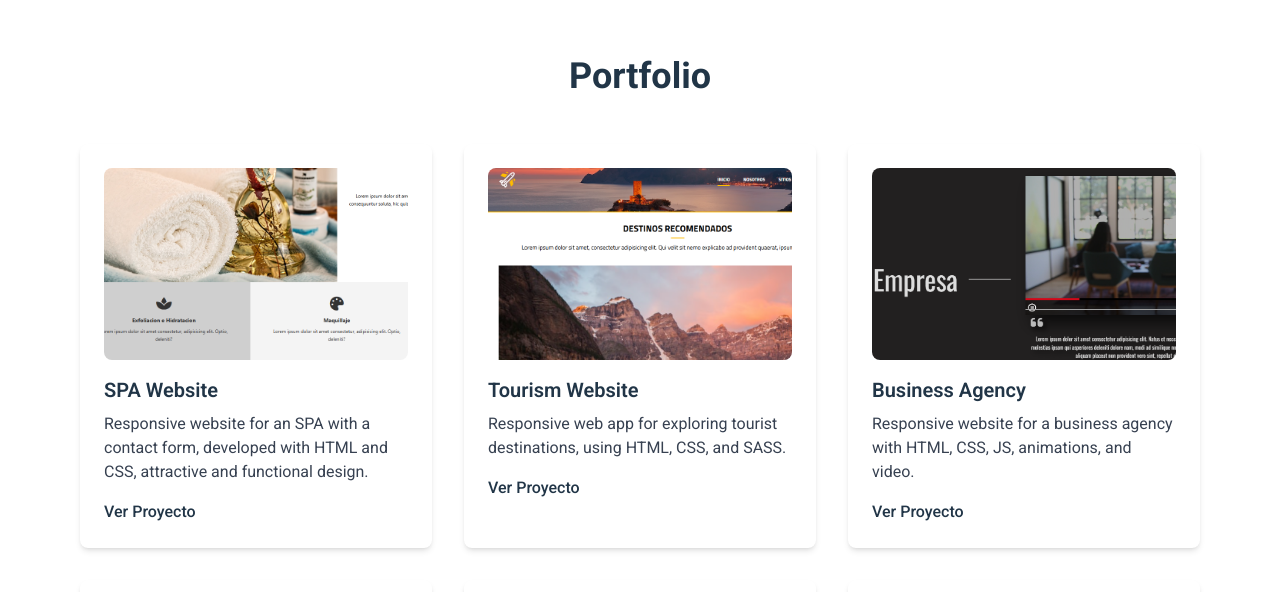
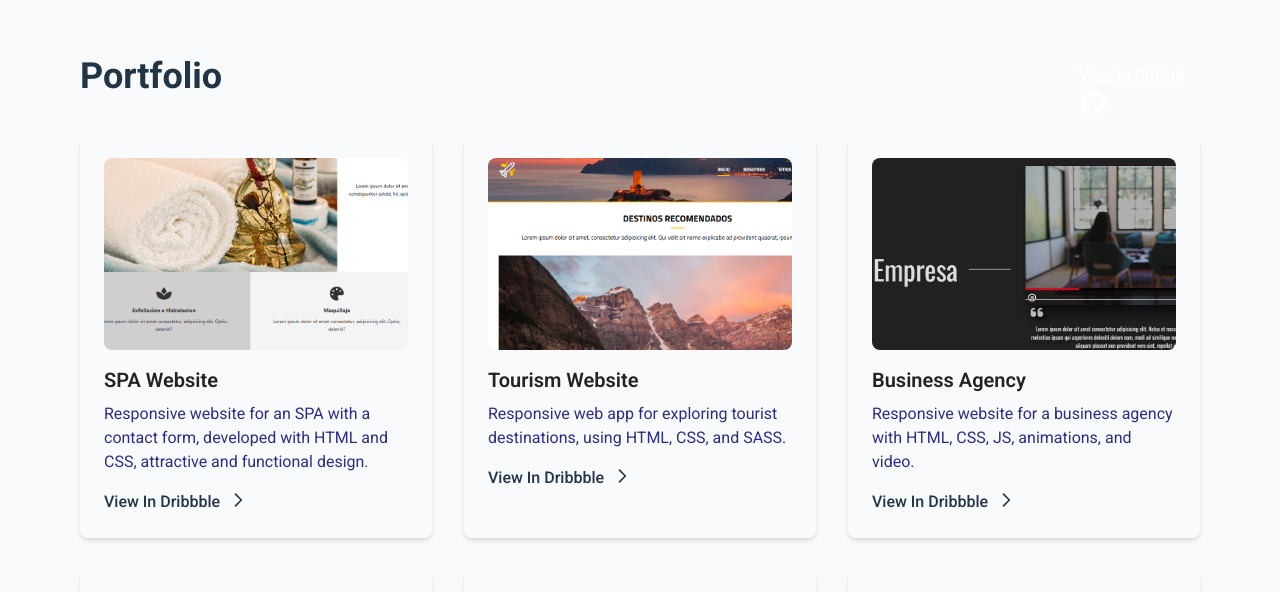
Before and after one commit to katitafranco/portfolio-katifranco, a React (Vite) app: page / in a window 1280 px wide. Shown: the part 2144-2736 px from the top of the page. Built offline with nearby package versions, Linux system fonts and the light colour scheme.

Commit message:
Update Portfolio Add button github

```diff
--- a/src/components/PortfolioCard.tsx
+++ b/src/components/PortfolioCard.tsx
@@ -1,4 +1,3 @@
-// PortfolioCard.tsx
 import React from "react";
 
 interface ProjectCardProps {
@@ -15,21 +14,31 @@ const PortfolioCard: React.FC<ProjectCardProps> = ({
   link,
 }) => {
   return (
-    <div className="bg-white p-6 rounded-lg shadow-md transition-transform duration-300 hover:transform hover:scale-105">
+    <div className="bg-gray-150 p-6 rounded-lg shadow-md transition-transform duration-300 hover:scale-105 hover:shadow-lg">
       <img
         src={image}
         alt={title}
         className="w-full h-48 object-cover rounded-lg mb-4"
       />
-      <h3 className="text-xl font-semibold mb-2">{title}</h3>
-      <p className="text-gray-700 mb-4">{description}</p>
+      <h3 className="text-xl font-semibold mb-2 text-black">{title}</h3>
+      <p className="text-darkBlue mb-4">{description}</p>
       <a
         href={link}
         target="_blank"
         rel="noopener noreferrer"
-        className="text-purple-600 hover:text-purple-800"
+        className="flex  items-start justify-start text-purple-600 border-b-3 border-red hover:border-pink-500 hover:text-pink-500 transition-all duration-300"
       >
-        Ver Proyecto
+        <span>View In Dribbble</span>
+        <svg
+          xmlns="http://www.w3.org/2000/svg"
+          fill="none"
+          viewBox="0 0 24 24"
+          strokeWidth={2}
+          stroke="currentColor"
+          className="w-5 h-5 ml-2"
+        >
+          <path strokeLinecap="round" strokeLinejoin="round" d="M9 5l7 7-7 7" />
+        </svg>
       </a>
     </div>
   );
--- a/src/i18n.ts
+++ b/src/i18n.ts
@@ -40,6 +40,7 @@ const resources = {
       },
       portfolio: {
         title: "Portfolio",
+        button:"View In GitHub",
         projects: [
           {
             title: "SPA Website",
@@ -122,36 +123,49 @@ const resources = {
       },
       portfolio: {
         title: "Portafolio",
+        button:"Ingresa a mi Github",
         projects: [
           {
             title: "Sitio Web SPA",
             description: "Sitio Web Responsivo para un SPA, con formulario de contacto, desarrollado con HTML y CSS, diseño atractivo y funcional.",
             link: "https://katitafranco.github.io/web_spa_responsive/index.html",
+           image: "./src/assets/imagenSPA.png"
+
           },
           {
             title: "Sitio Web Turismo",
             description: "Aplicación web responsiva para explorar lugares turísticos, utilizando HTML, CSS y SASS.",
             link: "https://katitafranco.github.io/dynamic-travel-sass/dist/index.html",
+          image: "./src/assets/imagenTurismo.png", // Cambia por la imagen de tu proyecto
+
           },
           {
             title: "Agencia de Negocios",
             description: "Web responsiva para agencia de negocios con HTML, CSS, JS, animaciones y video.",
             link: "https://katitafranco.github.io/biz-agency-site/",
+          image: "./src/assets/imagenBusiness.png",
+
           },
           {
             title: "Cotizador de Hosting",
             description: "Layout responsivo de un cotizador de hosting usando Flexbox.",
             link: "https://katitafranco.github.io/flex-cotizador-hosting/",
+           image: "./src/assets/imagenCotizador.png", // Cambia por la imagen de tu proyecto
+
           },
           {
             title: "Testimonios Interactivos",
             description: "Página web que presenta un slider de testimonios interactivo, utilizando HTML, CSS y JavaScript nativo, con transiciones suaves.",
             link: "https://katitafranco.github.io/slider-testimonios-js/",
+           image:"./src/assets/imagenSliders.png",
+
           },
           {
             title: "MERN User CRUD",
             description: "Aplicación CRUD de usuarios usando MongoDB, Mongoose, Express, React, Node.js con animaciones de AOS y notificaciones con SweetAlert2.",
             link: "https://github.com/katitafranco/crud-mern-stack/tree/master",
+           image:"./src/assets/imagenCRUD2.png",
+
           },
         ],
       },
--- a/src/sections/AboutMe.tsx
+++ b/src/sections/AboutMe.tsx
@@ -27,8 +27,8 @@ const AboutMe = () => {
             <p className="text-md  md:text-lg lg:text-xl text-gray-700">
               {t("aboutMe.description")}
             </p>
-            <br />
-            <p className="text-gray-900 mx-8">{t("aboutMe.skills")}</p>
+            {/*  <br />
+            <p className="text-gray-900 mx-8">{t("aboutMe.skills")}</p> */}
           </div>
         </div>
       </div>
--- a/src/sections/Portfolio.tsx
+++ b/src/sections/Portfolio.tsx
@@ -1,4 +1,3 @@
-// Portfolio.tsx
 import { useTranslation } from "react-i18next";
 import PortfolioCard from "../components/PortfolioCard";
 
@@ -17,17 +16,34 @@ const Portfolio = () => {
   }) as Project[];
 
   return (
-    <section id="portfolio" className="bg-white py-16">
+    <section id="portfolio" className="bg-gray-50 py-16">
       <div className="max-w-6xl mx-auto px-4">
-        <h2 className="text-4xl font-bold text-purple-600 text-center mb-12">
+        <div className="flex flex-row justify-between mb-2 whitespace-nowrap">
+          <h2 className="text-4xl font-bold text-purple-600 text-center mb-2">
             {t("portfolio.title")}
           </h2>
-        <div className="grid grid-cols-1 sm:grid-cols-2 md:grid-cols-3 lg:grid-cols-3 gap-8">
-          {projects.map((project, index) => {
-            console.log(project.image);
-
-            // Verificar cada proyecto que se está iterando
-            return (
+          <a
+            href="https://github.com/katitafranco/"
+            target="_blank"
+            className="inline-block p-2 bg-pink bg-transparent text-white rounded-md hover:bg-purple-800 transition-colors"
+          >
+            <span className="mr-2">{t("portfolio.button")}</span>
+            {/* Aquí está el logo de GitHub en formato SVG */}
+            <svg
+              xmlns="http://www.w3.org/2000/svg"
+              viewBox="0 0 30 30"
+              width="30px"
+              height="30px"
+            >
+              <path
+                d="M15,3C8.373,3,3,8.373,3,15c0,5.623,3.872,10.328,9.092,11.63C12.036,26.468,12,26.28,12,26.047v-2.051 c-0.487,0-1.303,0-1.508,0c-0.821,0-1.551-0.353-1.905-1.009c-0.393-0.729-0.461-1.844-1.435-2.526 c-0.289-0.227-0.069-0.486,0.264-0.451c0.615,0.174,1.125,0.596,1.605,1.222c0.478,0.627,0.703,0.769,1.596,0.769 c0.433,0,1.081-0.025,1.691-0.121c0.328-0.833,0.895-1.6,1.588-1.962c-3.996-0.411-5.903-2.399-5.903-5.098 c0-1.162,0.495-2.286,1.336-3.233C9.053,10.647,8.706,8.73,9.435,8c1.798,0,2.885,1.166,3.146,1.481C13.477,9.174,14.461,9,15.495,9 c1.036,0,2.024,0.174,2.922,0.483C18.675,9.17,19.763,8,21.565,8c0.732,0.731,0.381,2.656,0.102,3.594 c0.836,0.945,1.328,2.066,1.328,3.226c0,2.697-1.904,4.684-5.894,5.097C18.199,20.49,19,22.1,19,23.313v2.734 c0,0.104-0.023,0.179-0.035,0.268C23.641,24.676,27,20.236,27,15C27,8.373,21.627,3,15,3z"
+                fill="#FFFFFF"
+              />
+            </svg>
+          </a>
+        </div>
+        <div className="grid grid-cols-1 sm:grid-cols-2 md:grid-cols-3 gap-8">
+          {projects.map((project, index) => (
             <PortfolioCard
               key={index}
               title={project.title}
@@ -35,8 +51,7 @@ const Portfolio = () => {
               image={project.image}
               link={project.link}
             />
-            );
-          })}
+          ))}
         </div>
       </div>
     </section>
```
Also changed, not shown: src/assets/icons8-github.svg (added). Lines whose indentation alone changed are shown as unchanged.
